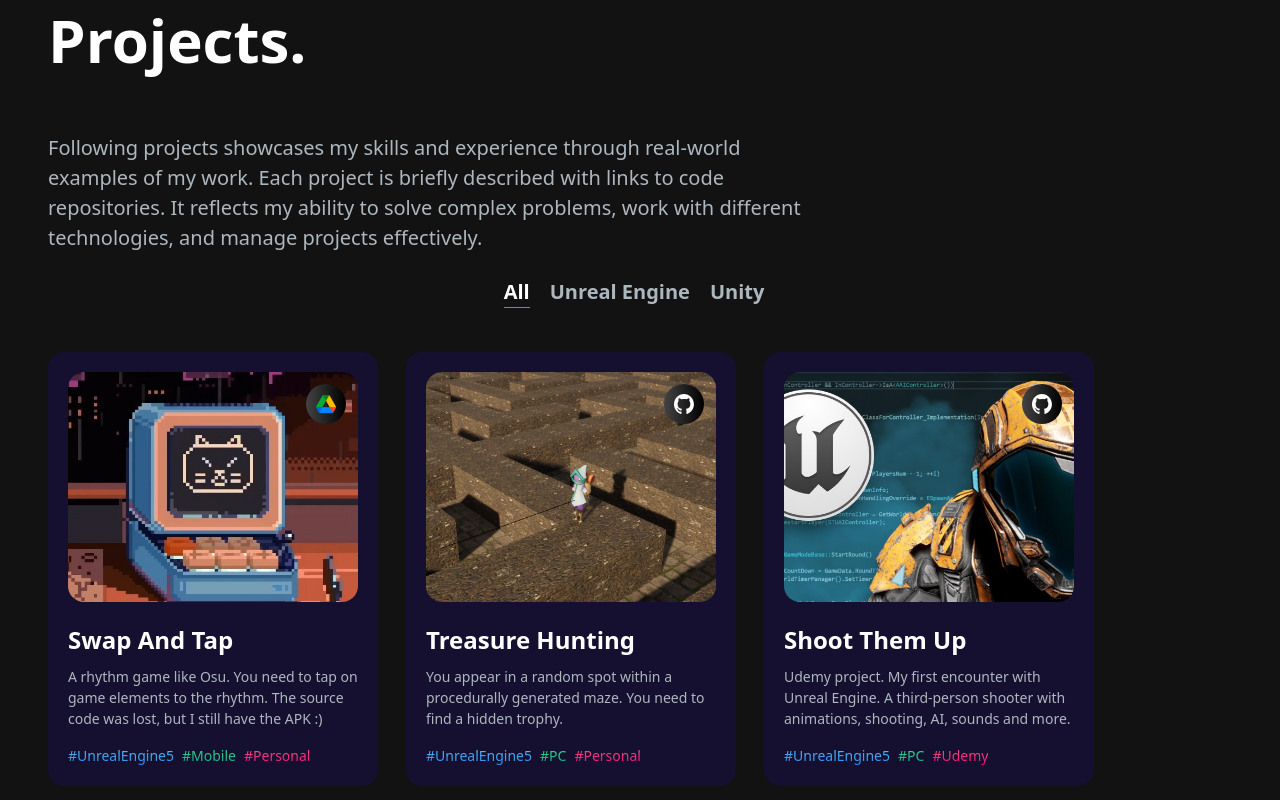
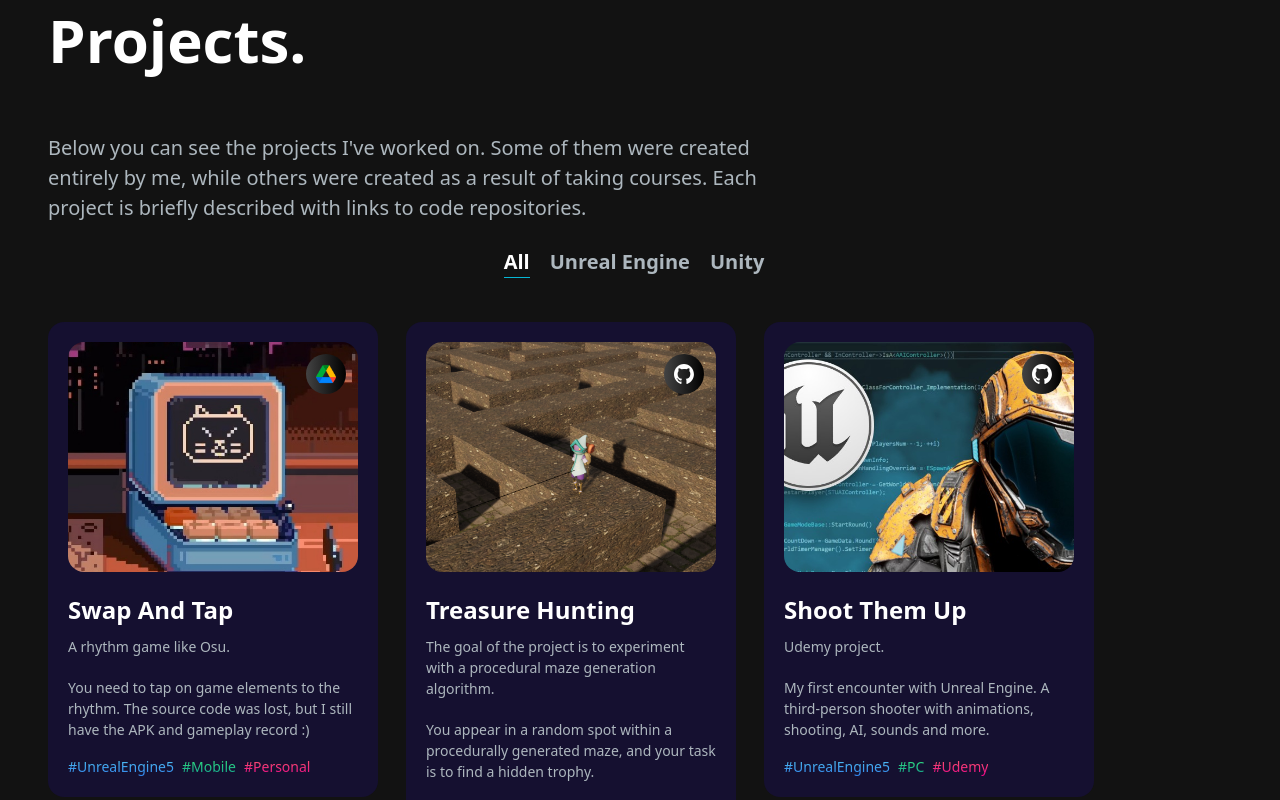
Before and after one commit to DiMs8P/Portfolio, a Next.js app: page /en in a window 1280 px wide. Shown: the part 2200-3000 px from the top of the page. Built offline with nearby package versions, Linux system fonts and the light colour scheme.

Commit message:
Forgot to add changes

```diff
--- a/app/components/projects/ProjectCard.jsx
+++ b/app/components/projects/ProjectCard.jsx
@@ -1,6 +1,7 @@
 import Tilt from "react-parallax-tilt";
 import Image from "next/image";
 import github from "../../../src/github-icon.svg";
+import TextSplitter from "@/app/components/utils/TextSplitter";
 
 const ProjectCard = ({
                          index,
@@ -44,7 +45,10 @@ const ProjectCard = ({
 
                 <div className='mt-5'>
                     <h3 className='text-white font-bold text-[24px]'>{name}</h3>
-                    <p className='mt-2 text-secondary text-[14px]'>{description}</p>
+                    <TextSplitter
+                        className='mt-2 text-secondary text-[14px]'
+                        text={description}
+                    />
                 </div>
 
                 <div className='mt-4 flex flex-wrap gap-2'>
--- a/messages/en.json
+++ b/messages/en.json
@@ -54,12 +54,12 @@
   "ProjectsSection": {
     "SubText": "My Work",
     "HeadText": "Projects.",
-    "ProjectsText": "Following projects showcases my skills and experience through real-world examples of my work. Each project is briefly described with links to code repositories. It reflects my ability to solve complex problems, work with different technologies, and manage projects effectively.",
+    "ProjectsText": "Below you can see the projects I've worked on. Some of them were created entirely by me, while others were created as a result of taking courses. Each project is briefly described with links to code repositories.",
     "Projects": {
-      "SwapAndTap": "A rhythm game like Osu. You need to tap on game elements to the rhythm. The source code was lost, but I still have the APK :)",
-      "TreasureHunting": "You appear in a random spot within a procedurally generated maze. You need to find a hidden trophy.",
-      "ShooterGame": "Udemy project. My first encounter with Unreal Engine. A third-person shooter with animations, shooting, AI, sounds and more.",
-      "LaserDefender": "Udemy project. Top-down space shooter with coroutines, waypoints, scriptable objects, and more."
+      "SwapAndTap": "A rhythm game like Osu.\nYou need to tap on game elements to the rhythm. The source code was lost, but I still have the APK and gameplay record :)",
+      "TreasureHunting": "The goal of the project is to experiment with a procedural maze generation algorithm.\nYou appear in a random spot within a procedurally generated maze, and your task is to find a hidden trophy.",
+      "ShooterGame": "Udemy project.\nMy first encounter with Unreal Engine. A third-person shooter with animations, shooting, AI, sounds and more.",
+      "LaserDefender": "Udemy project.\nTop-down space shooter with coroutines, waypoints, scriptable objects, and more."
     }
   },
 
```
Also changed, not shown: src/Projects/SpaceXX.jpg.
